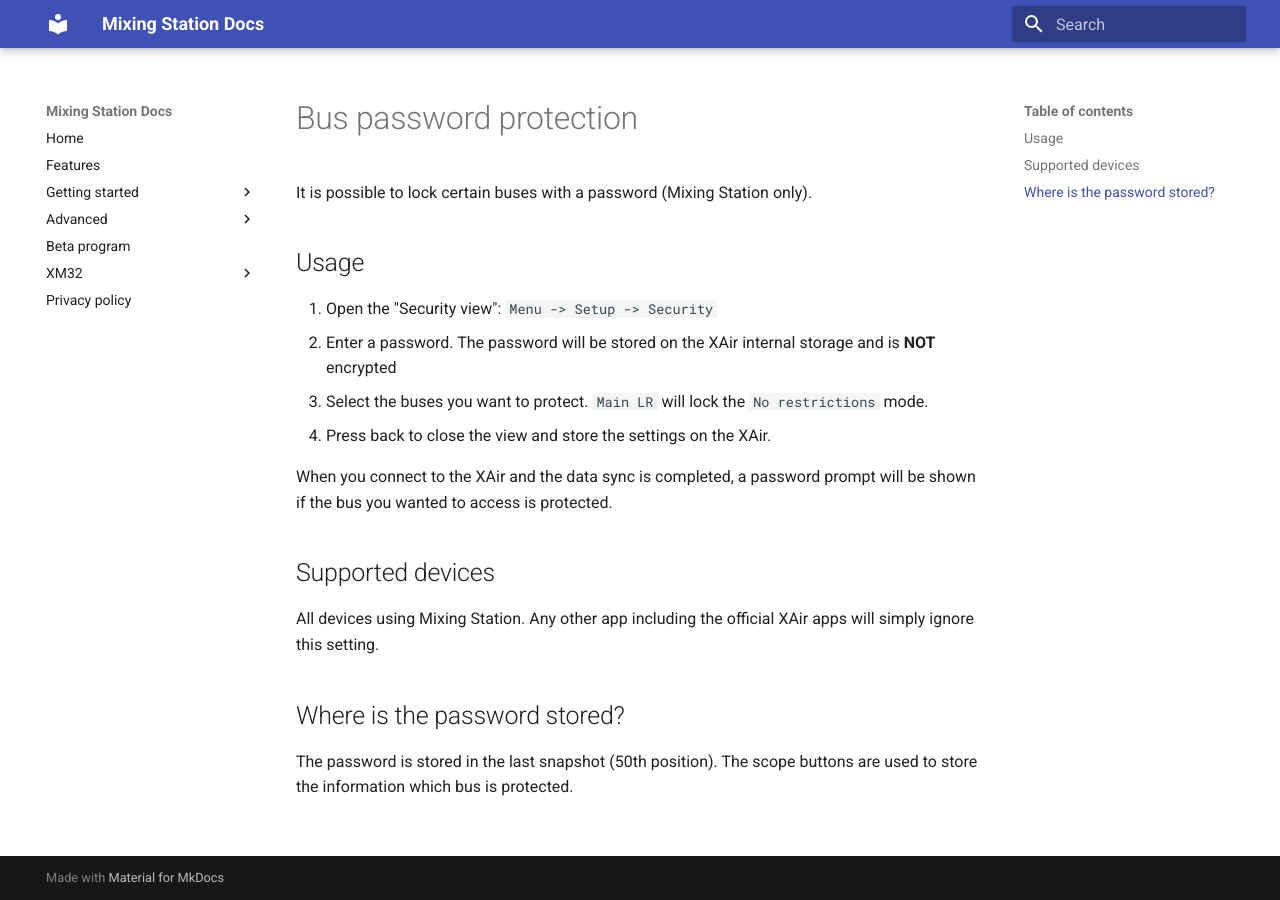
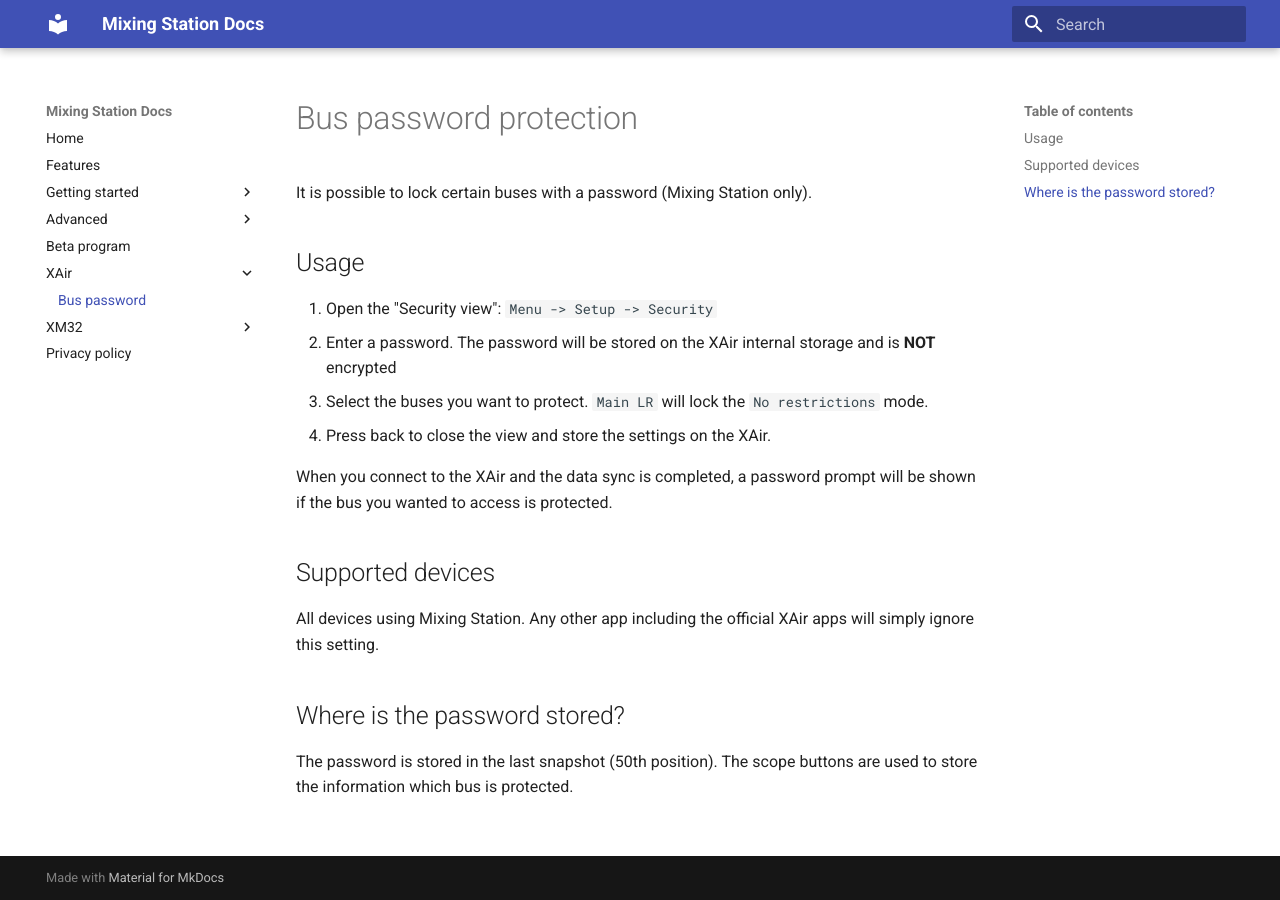
Before and after one commit to davidgiga1993/mixing-station-docs, an MkDocs documentation site: the page built from docs/xair/bus-password.md, in a window 1280 px wide. Built offline with MkDocs 1.6.1 and Material for MkDocs 9.7.7, drawn with Linux system fonts in a browser that asks for light colours.

Commit message:
Update mkdocs.yml

```diff
--- a/mkdocs.yml
+++ b/mkdocs.yml
@@ -21,6 +21,8 @@
     - Actions: custom-actions.md
     - Feedback detection: feedback-detection.md
   - Beta program: beta.md
+  - XAir:
+      Bus password: xair/bus-password.md
   - XM32:
       Channel move: xm32/channel-move.md
       Bus password: xm32/bus-password.md
```
